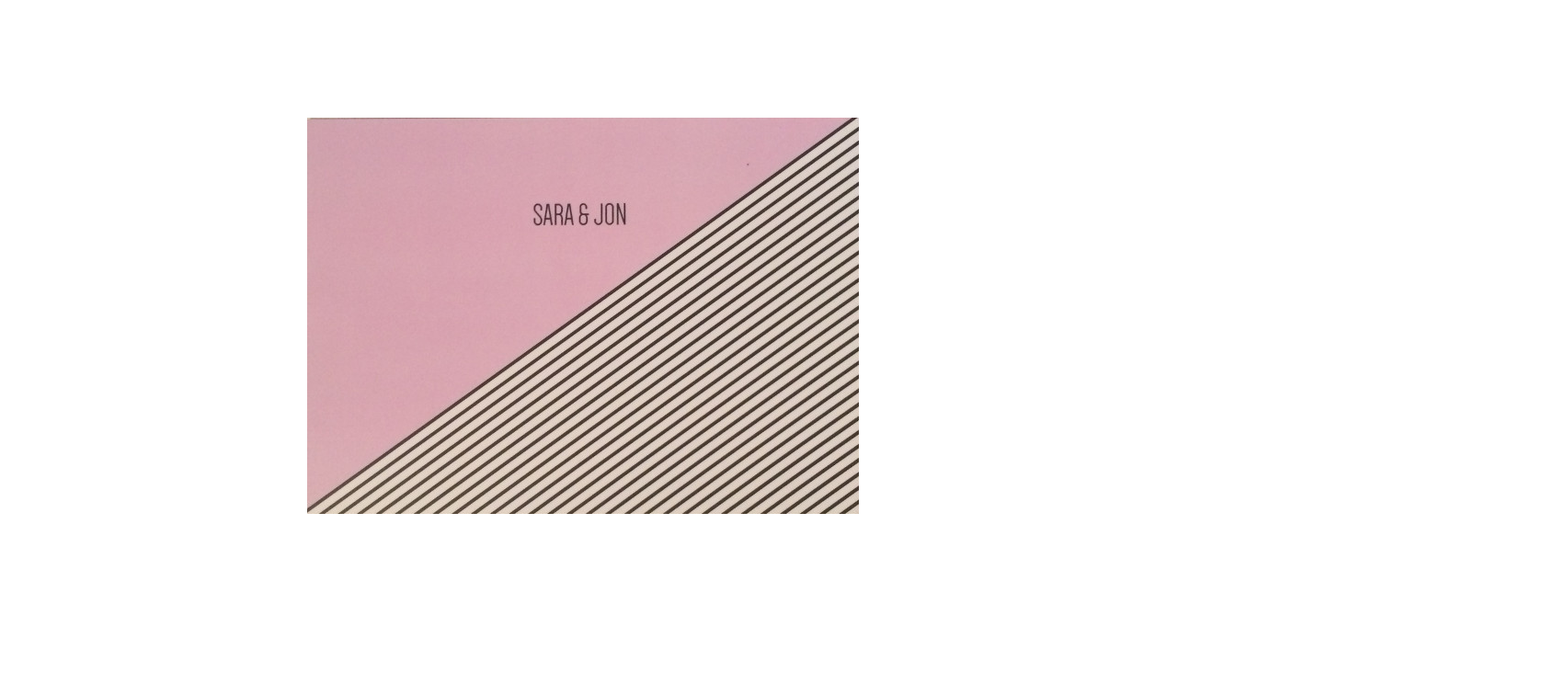
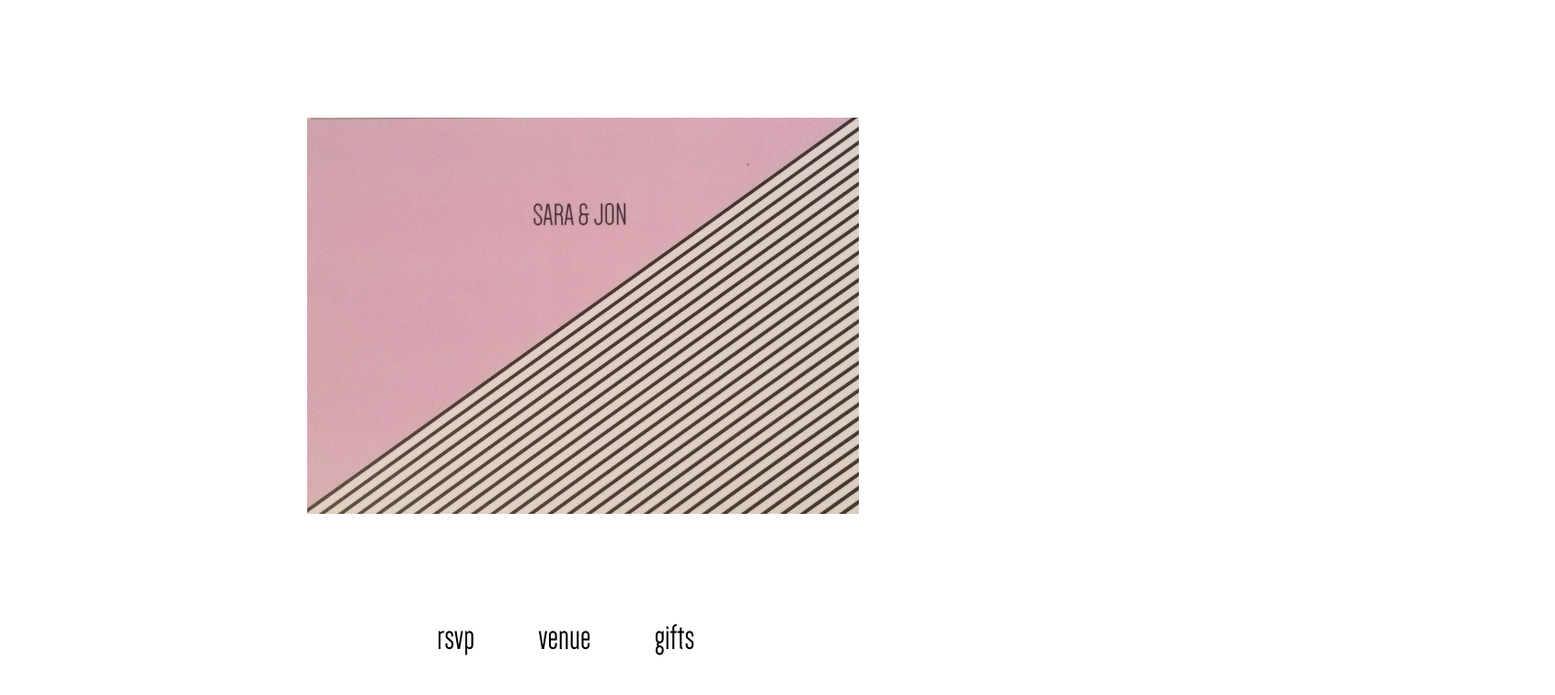
Before and after one commit to TractorMan/TractorMan.github.io, a plain HTML site: page index.html in a window 1280 px wide. Shown: the whole page at 92% size, 1691 px wide, since content can reach past the window. Drawn offline with Linux system fonts and the light colour scheme.

Commit message:
Update index.html

```diff
--- a/index.html
+++ b/index.html
@@ -8,23 +8,29 @@
 
 	</head>
 	<body>
+
+
+				<ul class ="text">
+				<li><a href ="https://www.surveymonkey.co.uk/r/JHHP8P8" target ="_blank">rsvp</a></div></li>
+				<li><a href ="http://www.bermondseyyardcafe.co.uk/#welcome" target ="_blank">venue</a></div></li>
+				<li><a href ="http://www.givedirectly.com" target="_blank">gifts</a></div></li>
+				</ul>
+
+
+
 		<div id = "container">
 			<div id = "pageOne">
 
 				<div class= "middle"><img src = "front.jpg" alt = "Sara and Jon"></div>
 
+			</div>
 
-
-			</div>
 			<div id = "pageTwo">
 				<div class="middle"><a href="https://www.surveymonkey.co.uk/r/JHHP8P8" target ="_blank"><div id = "rsvp"><img src = "back.jpg" alt = "Bermondsey Yard Café"></a></div>
 
 
+		</div>
 
-
-			</div>
-
-		</div>
 
 
 	</body>
```
